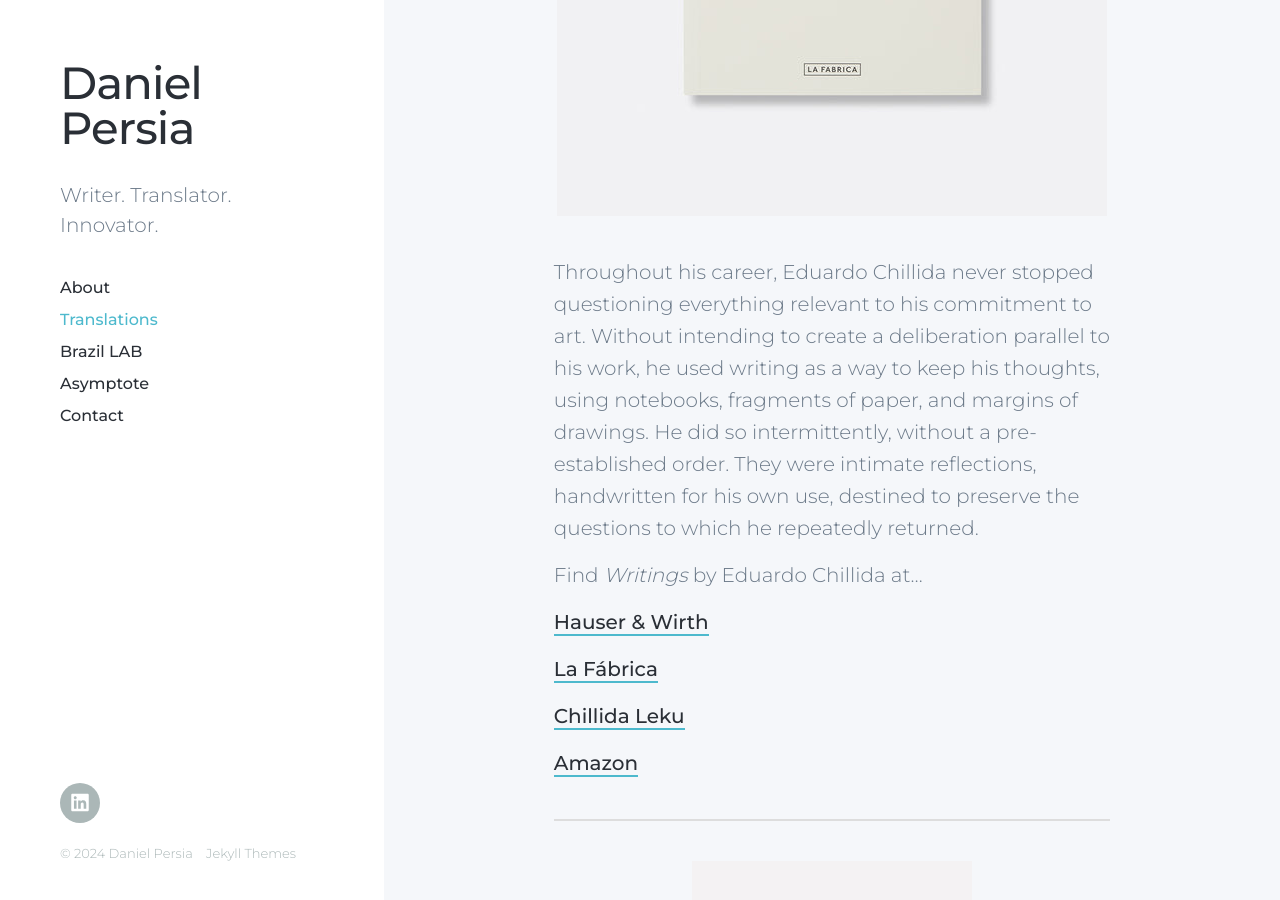
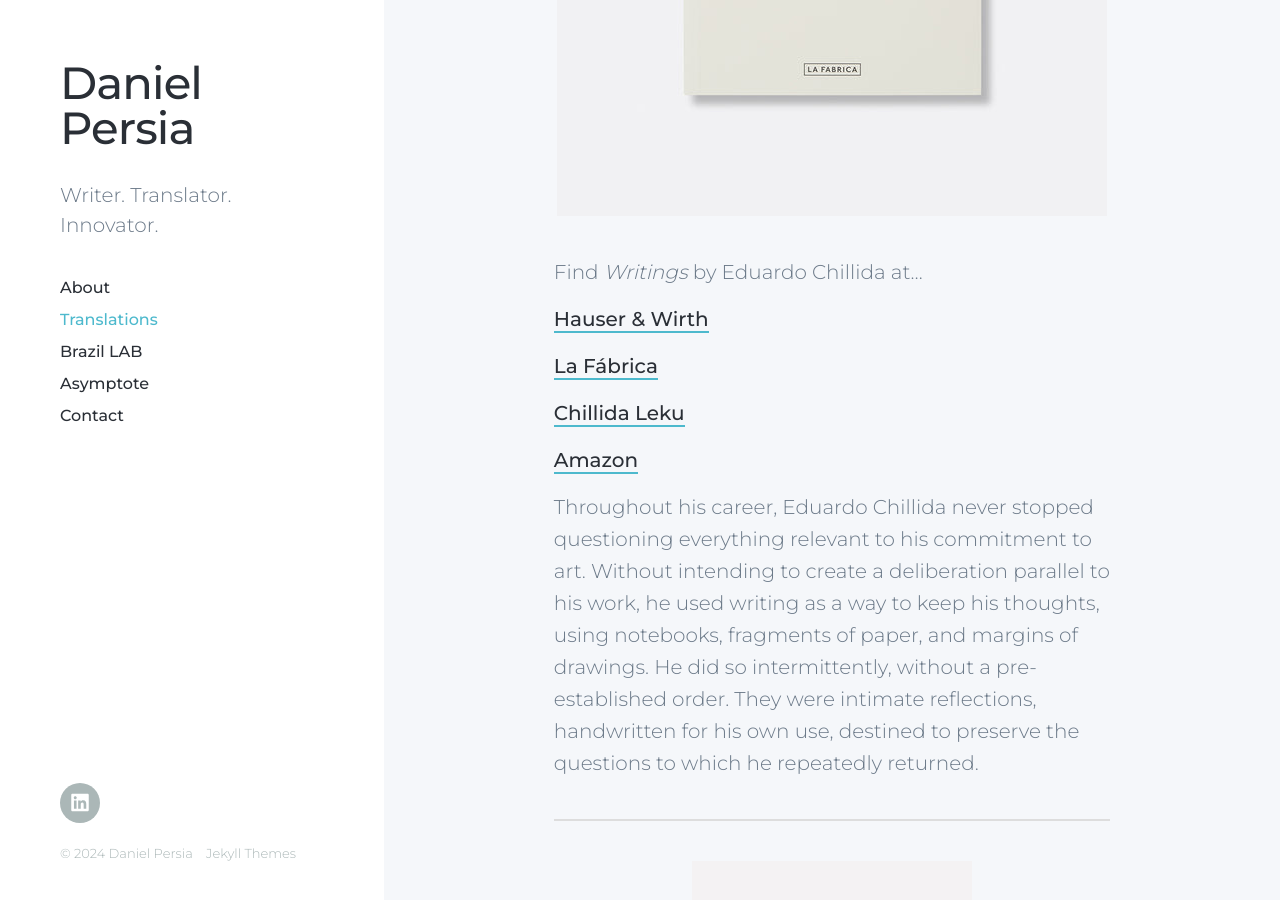
Before and after one commit to danielpersia/danielpersia.github.io, a Jekyll site: the page built from _pages/translations.md, in a window 1280 px wide and 900 px high, scrolled down 768 px. Built offline with Jekyll 4.4.1, drawn with Linux system fonts in a browser that asks for light colours; nearby versions of some CDN libraries; part of the change alters nothing that is shown.

```diff
--- a/_pages/translations.md
+++ b/_pages/translations.md
@@ -9,8 +9,6 @@ featured_image: /images/writings.jpg
 
 ![](/images/writings.jpg)
 
-Throughout his career, Eduardo Chillida never stopped questioning everything relevant to his commitment to art. Without intending to create a deliberation parallel to his work, he used writing as a way to keep his thoughts, using notebooks, fragments of paper, and margins of drawings. He did so intermittently, without a pre-established order. They were intimate reflections, handwritten for his own use, destined to preserve the questions to which he repeatedly returned.
-
 Find *Writings* by Eduardo Chillida at...<br>
 
 [Hauser & Wirth](https://shop.hauserwirth.com/products/eduardo-chillida-writings)<br>
@@ -20,6 +18,8 @@ Find *Writings* by Eduardo Chillida at...<br>
 [Chillida Leku](https://shop.museochillidaleku.com/en-us/products/escritos?variant=42495144689854) <br>
 
 [Amazon](https://www.amazon.com/Eduardo-Chillida-Writings/dp/8417769102) <br>
+
+Throughout his career, Eduardo Chillida never stopped questioning everything relevant to his commitment to art. Without intending to create a deliberation parallel to his work, he used writing as a way to keep his thoughts, using notebooks, fragments of paper, and margins of drawings. He did so intermittently, without a pre-established order. They were intimate reflections, handwritten for his own use, destined to preserve the questions to which he repeatedly returned.
 
 <hr>
 
```
